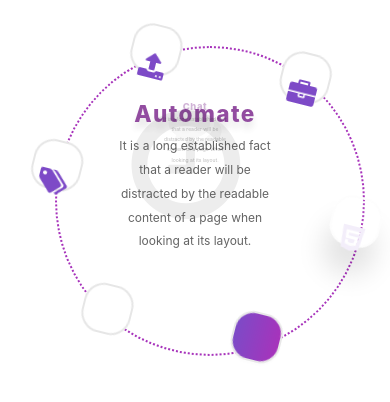
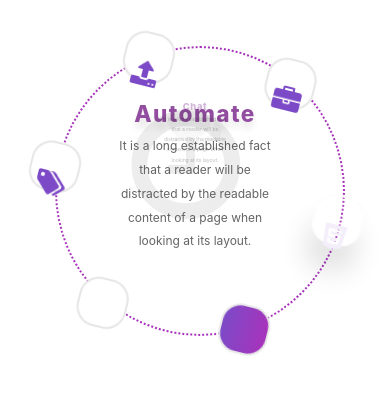
Before and after one commit to om511z/roundslider, a plain HTML site: page index.html in a window 390 px wide. Shown: the top 402 px of the page. Drawn offline with nearby package versions, Linux system fonts and the light colour scheme.

Commit message:
Update style.css

```diff
--- a/style.css
+++ b/style.css
@@ -14,16 +14,16 @@
 .contentCircle .CirItem { border-radius: 100%; color: #222222; position: absolute; text-align: center; bottom: 0; left: 0; opacity: 0; transform: scale(0); transition: 0.5s; font-size: 15px; width: 100%; height: 100%; top: 0; right: 0; margin: absolute; line-height: 250px; }
 .CirItem.active { z-index: 1; opacity: 1; transform: scale(1); transition: 0.5s; }
 .contentCircle .CirItem i { font-size: 180px; position: absolute; top: 0; left: 50%; margin-left: -90px; color: #000000; opacity: 0.1; }
-@media only screen and (min-width:300px) and (max-width:599px) {
+@media only screen and (min-width:300px) and (max-width:499px) {
   .holderCircle { width: 360px; height: 430px; border-radius: 100%; margin: 60px absolute; position: relative;  }
 
-.dotCircle { width: 380px; height: 380px; position: absolute; margin: absolute; top: 0; left: 0; right: 0; bottom: 0; border-radius: 100%; z-index: 20; }
+.dotCircle { width: 360px; height: 380px; position: absolute; margin: absolute; top: 0; left: 0; right: 0; bottom: 0; border-radius: 100%; z-index: 20; }
 .dotCircle  .itemDot { display: block; width: 50px; height: 50px; position: absolute; background: #ffffff; color: #7d4ac7; border-radius: 20px; text-align: center; line-height: 80px; font-size: 30px; z-index: 3; cursor: pointer; border: 2px solid #e6e6e6; }
 .dotCircle  .itemDot .forActive { width: 55px; height: 55px; position: absolute; top: 0; left: 0; right: 0; bottom: 0; display: none; }
 .dotCircle  .itemDot .forActive::after { content: ''; width: 3px; height: 3px; border: 3px solid #7d4ac7; bottom: -21px; left: -14px; filter: blur(1px); position: absolute; border-radius: 100%; }
 .dotCircle  .itemDot .forActive::before { content: ''; width: 4px; height: 4px; filter: blur(5px); top: -15px; position: absolute; transform: rotate(-45deg); border: 6px solid #a733bb; right: -39px; }
 .dotCircle  .itemDot.active .forActive { display: block; }
-.round { position: absolute;   width: 310px; height: 310px; border: 2px dotted #a733bb; border-radius: 100%; -webkit-animation: rotation 100s infinite linear; }
+.round { position: absolute;   width: 290px; height: 290px; border: 2px dotted #a733bb; border-radius: 100%; -webkit-animation: rotation 100s infinite linear; }
 .dotCircle .itemDot:hover, .dotCircle .itemDot.active { color: #ffffff; transition: 0.5s;   /* Permalink - use to edit and share this gradient: http://colorzilla.com/gradient-editor/#7d4ac7+0,a733bb+100 */ background: #7d4ac7; /* Old browsers */ background: -moz-linear-gradient(left, #7d4ac7 0%, #a733bb 100%); /* FF3.6-15 */ background: -webkit-linear-gradient(left, #7d4ac7 0%, #a733bb 100%); /* Chrome10-25,Safari5.1-6 */ background: linear-gradient(to right, #7d4ac7 0%, #a733bb 100%); /* W3C, IE10+, FF16+, Chrome26+, Opera12+, Safari7+ */ filter: progid:DXImageTransform.Microsoft.gradient(startColorstr='#7d4ac7', endColorstr='#a733bb', GradientType=1); /* IE6-9 */ border: 2px solid #ffffff; -webkit-box-shadow: 0 30px 30px 0 rgba(0, 0, 0, .13); -moz-box-shadow: 0 30px 30px 0 rgba(0, 0, 0, .13); box-shadow: 0 30px 30px 0 rgba(0, 0, 0, .13); }
 .dotCircle .itemDot { font-size: 28px; }
 .contentCircle { width: 230px; border-radius: 100%; color: #222222; position: relative; top: 100px; left: 50%; transform: translate(-50%, -50%); }
```
